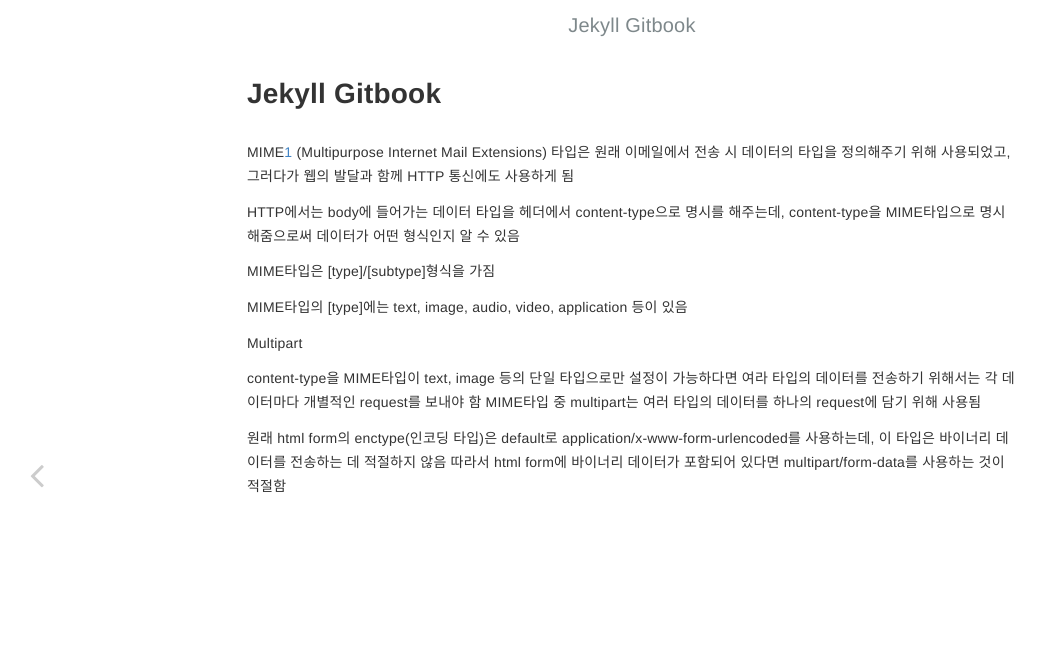
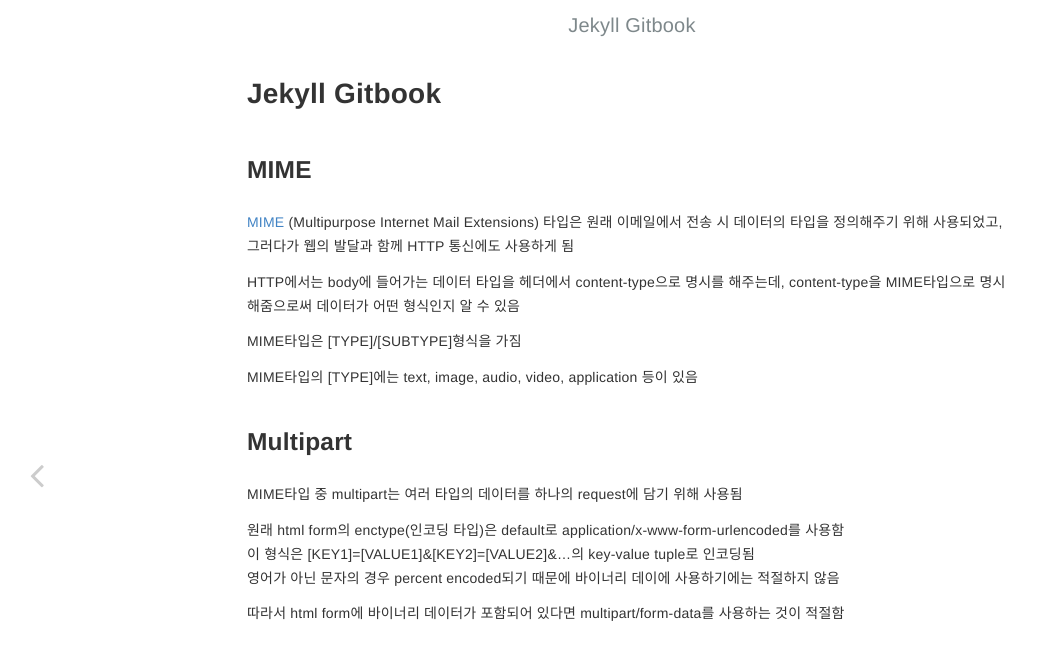
Before and after one commit to endb1228/endb1228.github.io, a Jekyll site: the page built from _posts/2021-11-19-MIME.md, in a window 1280 px wide. Shown: the top 660 px of the page, without its empty margins (8-1053 px from the left). Built offline with Jekyll 4.4.1, drawn with Linux system fonts in a browser that asks for light colours; our own code applies the rules of GitHub Pages for plain Markdown files.

Commit message:
no message

```diff
--- a/_posts/2021-11-19-MIME.md
+++ b/_posts/2021-11-19-MIME.md
@@ -6,24 +6,28 @@ category: Jekyll
 layout: post
 ---
 
-MIME[1] (Multipurpose Internet Mail Extensions) 타입은 원래 이메일에서 전송 시 데이터의 타입을 정의해주기 위해 사용되었고,
+
+## MIME
+
+[MIME][1] (Multipurpose Internet Mail Extensions) 타입은 원래 이메일에서 전송 시 데이터의 타입을 정의해주기 위해 사용되었고,
 그러다가 웹의 발달과 함께 HTTP 통신에도 사용하게 됨
 
 HTTP에서는 body에 들어가는 데이터 타입을 헤더에서 content-type으로 명시를 해주는데,
 content-type을 MIME타입으로 명시해줌으로써 데이터가 어떤 형식인지 알 수 있음
 
-MIME타입은 [type]/[subtype]형식을 가짐
+MIME타입은 [TYPE]/[SUBTYPE]형식을 가짐
 
-MIME타입의 [type]에는 text, image, audio, video, application 등이 있음
+MIME타입의 [TYPE]에는 text, image, audio, video, application 등이 있음
 
 
-Multipart
+## Multipart
 
-content-type을 MIME타입이 text, image 등의 단일 타입으로만 설정이 가능하다면 여라 타입의 데이터를 전송하기 위해서는 각 데이터마다 개별적인 request를 보내야 함
 MIME타입 중 multipart는 여러 타입의 데이터를 하나의 request에 담기 위해 사용됨
 
-원래 html form의 enctype(인코딩 타입)은 default로 application/x-www-form-urlencoded를 사용하는데,
-이 타입은 바이너리 데이터를 전송하는 데 적절하지 않음
+원래 html form의 enctype(인코딩 타입)은 default로 application/x-www-form-urlencoded를 사용함
+이 형식은 [KEY1]=[VALUE1]&[KEY2]=[VALUE2]&...의 key-value tuple로 인코딩됨
+영어가 아닌 문자의 경우 percent encoded되기 때문에 바이너리 데이에 사용하기에는 적절하지 않음
+
 따라서 html form에 바이너리 데이터가 포함되어 있다면 multipart/form-data를 사용하는 것이 적절함
 
 [1]: https://developer.mozilla.org/ko/docs/Web/HTTP/Basics_of_HTTP/MIME_types
```
